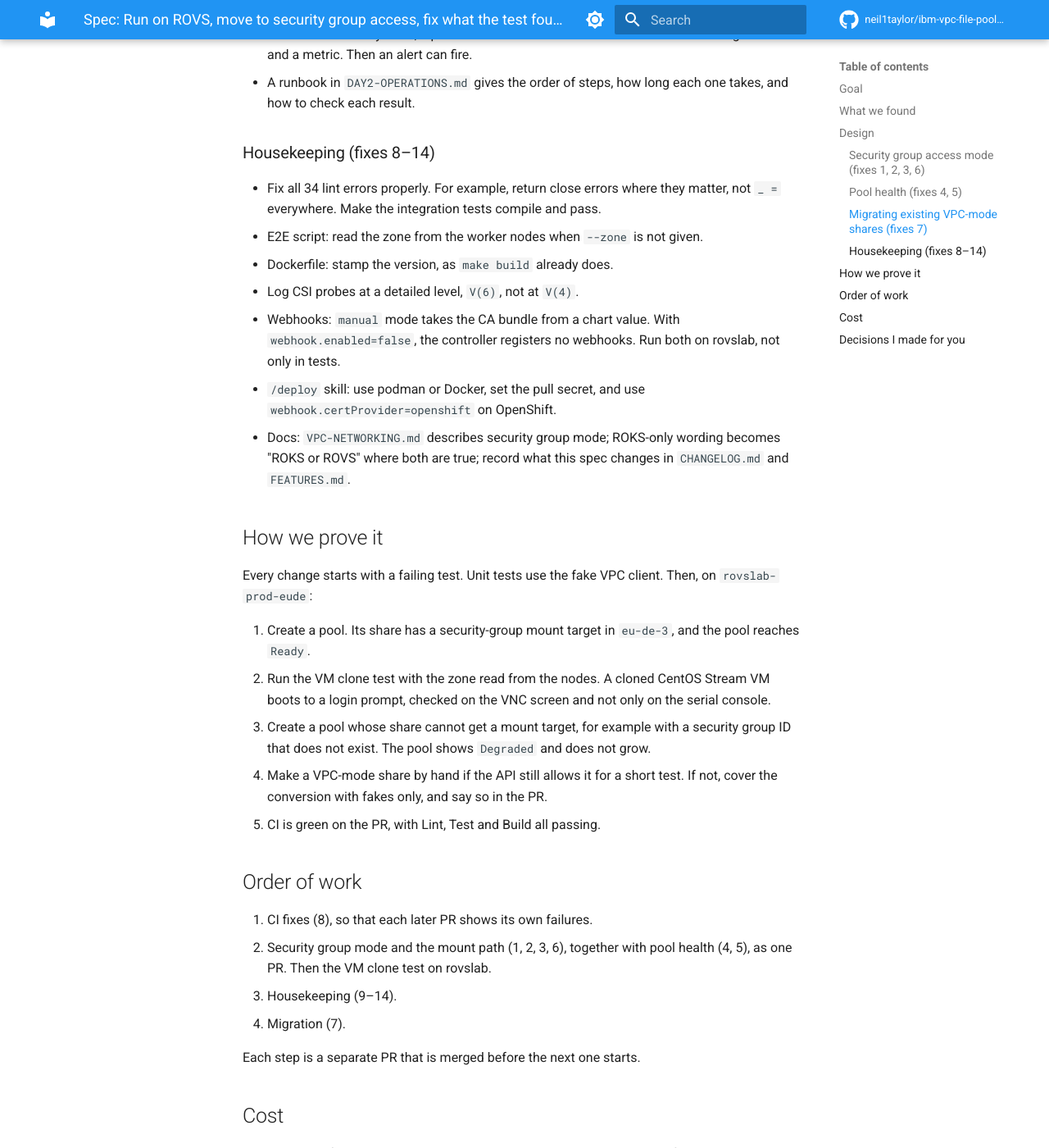
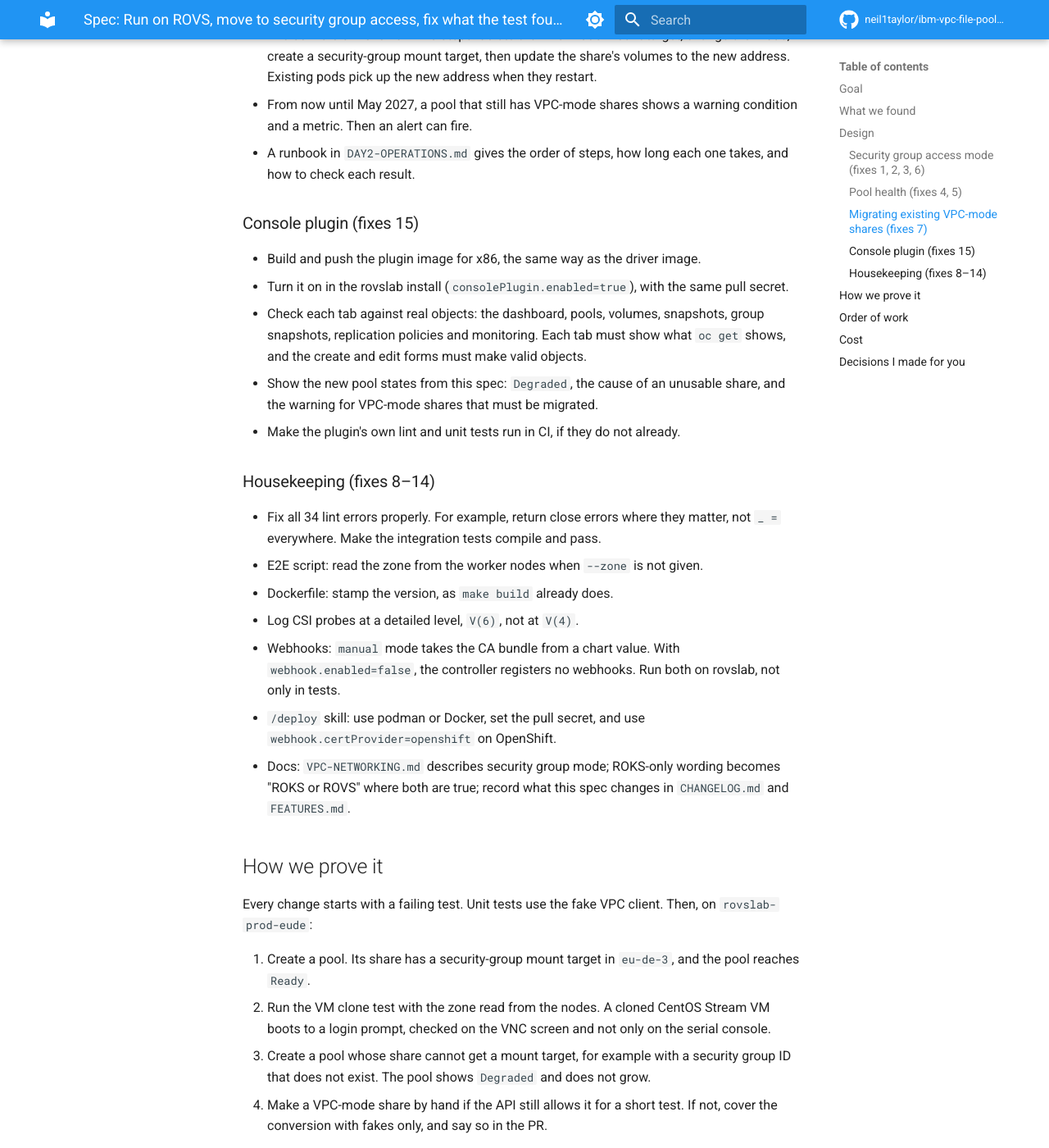
Before and after one commit to neil1taylor/ibm-vpc-file-pool-csi, an MkDocs documentation site: the page built from docs/specs/2026-10-19-rovs-and-security-group-mode.md, in a window 1280 px wide and 1400 px high, scrolled down 3373 px. Shown: the whole window at 82% size. Built offline with MkDocs 1.6.1 and Material for MkDocs 9.7.7, drawn with Linux system fonts in a browser that asks for light colours; comment, search, counter and statistics services are not loaded; some of the changed text lies outside the part shown.

Commit message:
Spec: add the console plugin to scope

```diff
--- a/docs/specs/2026-10-19-rovs-and-security-group-mode.md
+++ b/docs/specs/2026-10-19-rovs-and-security-group-mode.md
@@ -6,7 +6,7 @@ Date: 2026-10-19. Status: draft for review.
 
 The driver creates pools, serves volumes and boots a cloned VM on a ROVS cluster (`rovslab-prod-eude`), and on new ROKS clusters. No pool on the old access mode loses data when IBM ends support for it on 6 May 2027. Every problem found on the way is fixed in this repo.
 
-"Done" means the VM clone test passes on `rovslab-prod-eude`, CI is green on `main`, and the docs describe what the driver does now.
+"Done" means the VM clone test passes on `rovslab-prod-eude`, the console plugin shows real pools there, CI is green on `main`, and the docs describe what the driver does now.
 
 ## What we found
 
@@ -28,6 +28,7 @@ Measured on `rovslab-prod-eude` (ROVS 4.21.31, 3 bare metal workers in `eu-de-3`
 | 12 | `webhook.certProvider=manual` never sets the CA bundle on the webhook config, so every API call to the webhook fails TLS. With `webhook.enabled=false`, the controller still starts the webhook server, which needs certificates. *Found by reading the code; not yet run.* | Both documented alternatives to cert-manager are likely broken. |
 | 13 | The `/deploy` skill assumes Docker and does not set the pull secret or the certificate option. | Following it on this Mac and on ROVS fails. |
 | 14 | `VPC-NETWORKING.md`, the tutorials and the E2E script describe only ROKS and VPC access mode. | The docs describe a setup that no longer works. |
+| 15 | The OpenShift console plugin (`console-plugin/`) has never been built, deployed or tested on ROVS. It is off by default, and its image is not in this account's registry. | Unknown whether pool management in the web console works. |
 
 Already fixed and merged in PR #3: webhook certificates through the OpenShift service CA, the trusted profile and pull secret install steps, and x86 image builds.
 
@@ -59,6 +60,14 @@ IBM's procedure needs every client to unmount the share first. A conversion ther
 - From now until May 2027, a pool that still has VPC-mode shares shows a warning condition and a metric. Then an alert can fire.
 - A runbook in `DAY2-OPERATIONS.md` gives the order of steps, how long each one takes, and how to check each result.
 
+### Console plugin (fixes 15)
+
+- Build and push the plugin image for x86, the same way as the driver image.
+- Turn it on in the rovslab install (`consolePlugin.enabled=true`), with the same pull secret.
+- Check each tab against real objects: the dashboard, pools, volumes, snapshots, group snapshots, replication policies and monitoring. Each tab must show what `oc get` shows, and the create and edit forms must make valid objects.
+- Show the new pool states from this spec: `Degraded`, the cause of an unusable share, and the warning for VPC-mode shares that must be migrated.
+- Make the plugin's own lint and unit tests run in CI, if they do not already.
+
 ### Housekeeping (fixes 8–14)
 
 - Fix all 34 lint errors properly. For example, return close errors where they matter, not `_ =` everywhere. Make the integration tests compile and pass.
@@ -77,21 +86,23 @@ Every change starts with a failing test. Unit tests use the fake VPC client. The
 2. Run the VM clone test with the zone read from the nodes. A cloned CentOS Stream VM boots to a login prompt, checked on the VNC screen and not only on the serial console.
 3. Create a pool whose share cannot get a mount target, for example with a security group ID that does not exist. The pool shows `Degraded` and does not grow.
 4. Make a VPC-mode share by hand if the API still allows it for a short test. If not, cover the conversion with fakes only, and say so in the PR.
-5. CI is green on the PR, with Lint, Test and Build all passing.
+5. The console plugin loads in the rovslab web console. Each tab shows the same objects as `oc get`, checked by screenshot.
+6. CI is green on the PR, with Lint, Test and Build all passing.
 
 ## Order of work
 
 1. CI fixes (8), so that each later PR shows its own failures.
 2. Security group mode and the mount path (1, 2, 3, 6), together with pool health (4, 5), as one PR. Then the VM clone test on rovslab.
 3. Housekeeping (9–14).
-4. Migration (7).
+4. Console plugin (15), after step 2, so it can show the new pool states.
+5. Migration (7).
 
 Each step is a separate PR that is merged before the next one starts.
 
 ## Cost
 
 - Each run of the VM clone test creates one 500 GB, 10,000 IOPS share for about 15 minutes. The test then deletes it.
-- The work is about 4 PRs. Step 2 is the largest. The migration step depends on whether the API still allows VPC-mode test shares.
+- The work is about 5 PRs. Step 2 is the largest. The migration step depends on whether the API still allows VPC-mode test shares.
 
 ## Decisions I made for you
 
@@ -103,3 +114,4 @@ Each step is a separate PR that is merged before the next one starts.
 - I fix the CI failures first, so each later PR has a clean signal.
 - The 34 lint errors get real fixes, not blanket "ignore the error" lines.
 - The fixes found by reading code (problem 12) are tested on the cluster before I call them fixed.
+- The console plugin is in scope. It is tested after the security group change, because it must show the new pool states.
```
